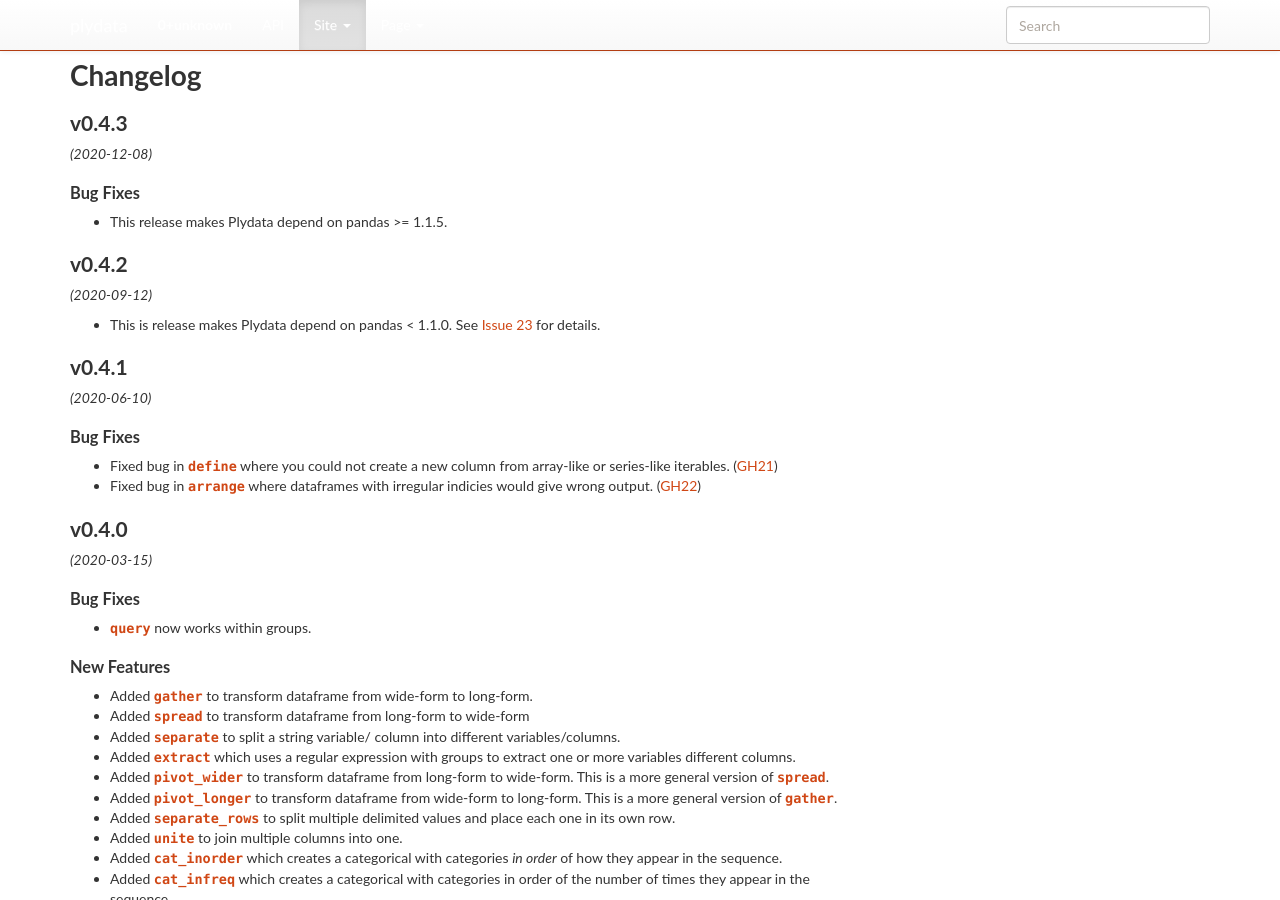
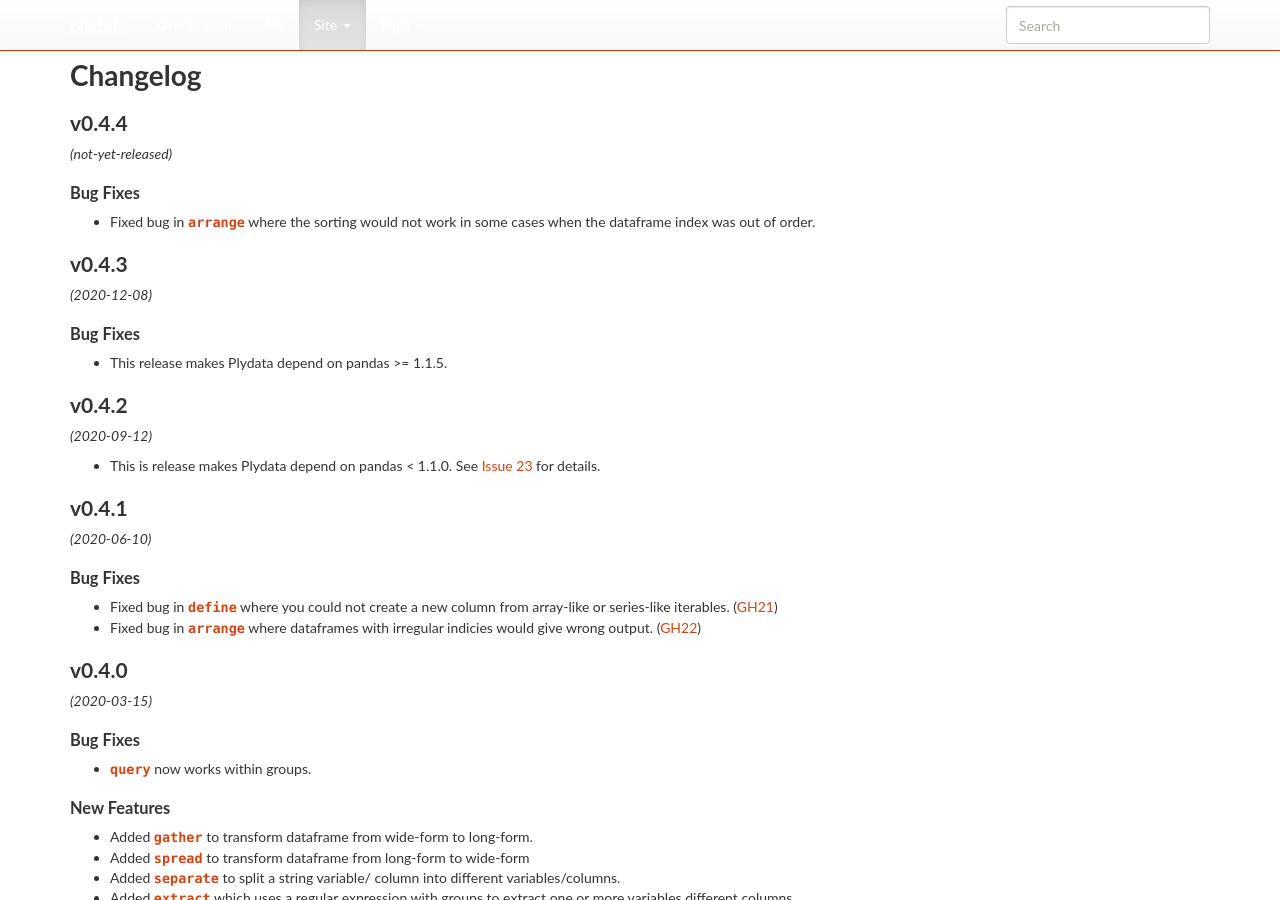
Before and after one commit to has2k1/plydata, a Sphinx documentation site: the page built from doc/changelog.rst, in a window 1280 px wide and 900 px high. Built offline with Sphinx 7.4.7, drawn with Linux system fonts in a browser that asks for light colours; nearby versions of some CDN libraries; library files that are not in the unit come from our copies.

Commit message:
Fix evaluation for data with unsorted indices
This bug was affecting the `arrange` bug, but it have been a source
for other edge cases.

```diff
--- a/doc/changelog.rst
+++ b/doc/changelog.rst
@@ -1,5 +1,15 @@
 Changelog
 =========
+
+v0.4.4
+------
+*(not-yet-released)*
+
+Bug Fixes
+*********
+
+- Fixed bug in :class:`~plydata.one_table_verbs.arrange` where the sorting would not
+  work in some cases when the dataframe index was out of order.
 
 v0.4.3
 ------
```
Also changed, not shown: 2 other files.
